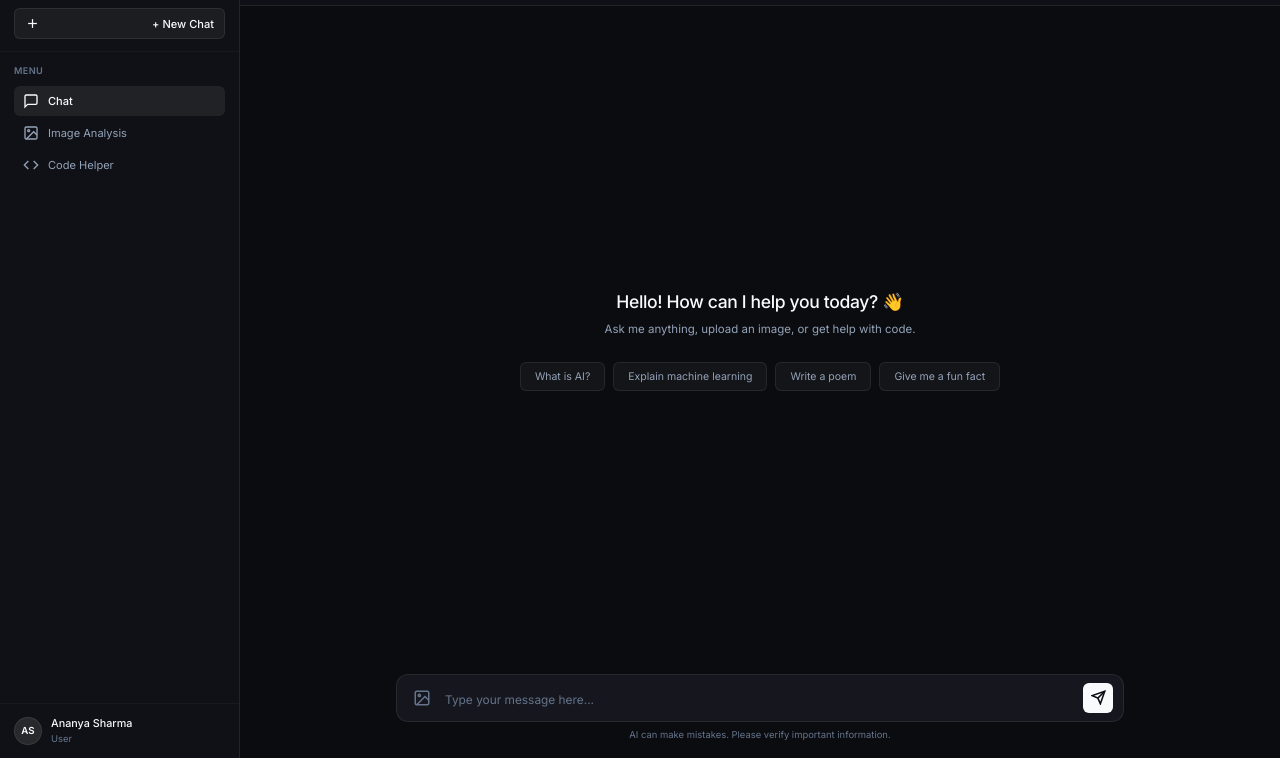
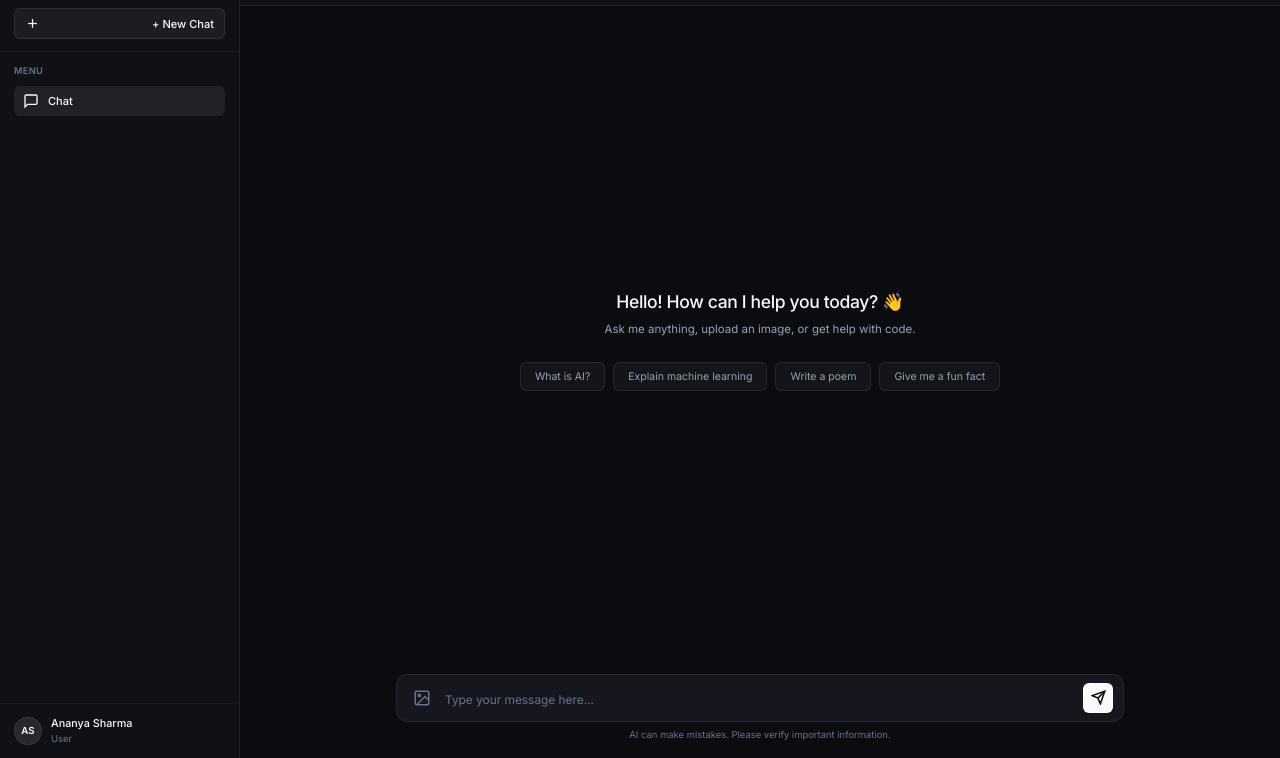
Before and after one commit to Ananya0424/AI-Advanced-chatbot, a website: page index.html in a window 1280 px wide. Shown: the part 42-800 px from the top of the page. Drawn offline with Linux system fonts and the light colour scheme.

Commit message:
Simplify UI: Remove extra mode buttons for a simple clean chat layout

```diff
--- a/index.html
+++ b/index.html
@@ -47,21 +47,6 @@
               <path d="M21 15a2 2 0 0 1-2 2H7l-4 4V5a2 2 0 0 1 2-2h14a2 2 0 0 1 2 2z"/>
             </svg>
             <span>Chat</span>
-          </button>
-          <button class="menu-item" onclick="selectMenu(this, 'vision')">
-            <svg width="16" height="16" viewBox="0 0 24 24" fill="none" stroke="currentColor" stroke-width="2">
-              <rect x="3" y="3" width="18" height="18" rx="2" ry="2"/>
-              <circle cx="8.5" cy="8.5" r="1.5"/>
-              <polyline points="21 15 16 10 5 21"/>
-            </svg>
-            <span>Image Analysis</span>
-          </button>
-          <button class="menu-item" onclick="selectMenu(this, 'code')">
-            <svg width="16" height="16" viewBox="0 0 24 24" fill="none" stroke="currentColor" stroke-width="2">
-              <polyline points="16 18 22 12 16 6"/>
-              <polyline points="8 6 2 12 8 18"/>
-            </svg>
-            <span>Code Helper</span>
           </button>
         </nav>
       </div>
--- a/script.js
+++ b/script.js
@@ -139,18 +139,8 @@ function selectMenu(btn, mode) {
   document.querySelectorAll('.menu-item').forEach(el => el.classList.remove('active'));
   if (btn) btn.classList.add('active');
 
-  if (mode === 'vision') {
-    if (sessionTitle) sessionTitle.textContent = "Image Analysis";
-    imageInput.click();
-  } else if (mode === 'code') {
-    if (sessionTitle) sessionTitle.textContent = "Code Helper";
-    userInput.value = "Write a code snippet for: ";
-    userInput.focus();
-    autoResizeTextarea();
-  } else {
-    if (sessionTitle) sessionTitle.textContent = "AI Assistant";
-    userInput.focus();
-  }
+  if (sessionTitle) sessionTitle.textContent = "AI Assistant";
+  userInput.focus();
 
   if (sidebar && sidebarOverlay) {
     sidebar.classList.remove("show-mobile");
```
